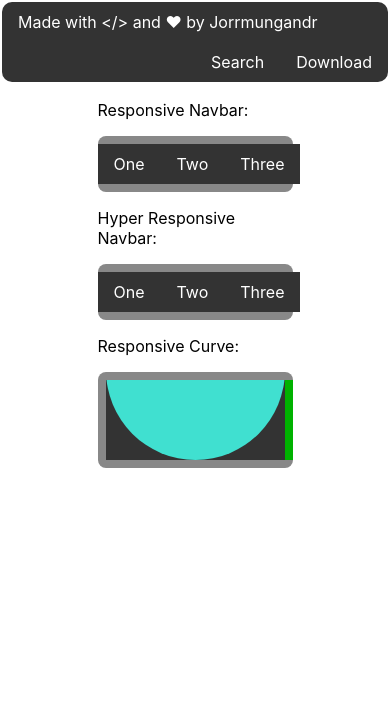
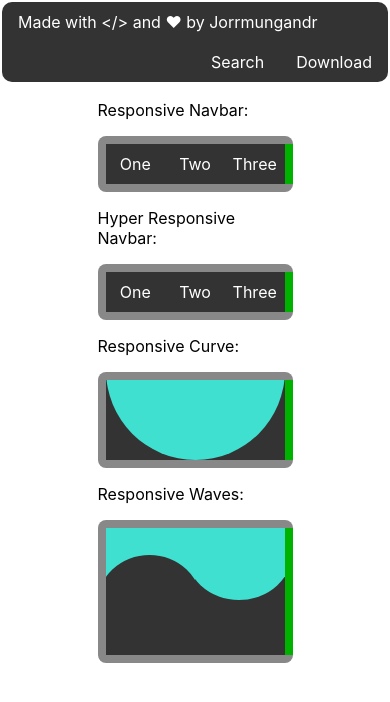
Before and after one commit to Jorrmungandr/the-responsive-scrolls, a React (Create React App) app: page / in a window 390 px wide. Shown: the top 702 px of the page. Built offline with nearby package versions, Linux system fonts and the light colour scheme.

Commit message:
Added div responsive Waves

```diff
--- a/src/App.js
+++ b/src/App.js
@@ -17,11 +17,16 @@ class ResponsiveContainer extends Component {
       eventX: event.clientX,
       eventY: event.clientY,
     });
-    if (this.state.isMouseDown) {
+    if (this.state.isMouseDown && this.state.eventTarget.className.split('-')[0] === 'right') {
       this.state.eventTarget.parentElement.parentElement.style.width = (this.state.eventX - (window.innerWidth / 4) + 'px');
       if (this.state.eventTarget.parentElement.id === 'hyper-responsive-navbar') {
         document.querySelector('#hyper-responsive-navbar').style.fontSize = (document.querySelector('.top-hyper-resizer').clientWidth * 2.5) / 100 + 'px';
       }
+    }
+    else if (this.state.isMouseDown && this.state.eventTarget.className.split('-')[0] === 'bottom') {
+      document.querySelector('.responsive-curve').style.height = (this.state.eventY - 302) + 'px';
+      console.log(document.querySelectorAll('.top-resizer')[2].scrollTop);
+      console.log(event.clientY);
     }
   }
 
@@ -29,23 +34,22 @@ class ResponsiveContainer extends Component {
     this.setState({
       isMouseDown: true,
       eventTarget: event.target,
-    })
-    console.log('mousedown');
+    });
   }
 
   handleMouseUp(event) {
     this.setState({
       isMouseDown: false,
     })
-    console.log('mouseup');
+    // console.log('mouseup');
   }
 
   render() {
     return (
       <div id="ette" onMouseUp={this.handleMouseUp.bind(this)} onMouseMove={this.handleResize.bind(this)}>
         <div class="responsive-container">
+          <p>Responsive Navbar:</p>
           <div>
-            <p>Responsive Navbar:</p>
             <div class="top-resizer"></div>
             <div class="responsive-navbar" id="standart-responsive-navbar">
               <div class="left-resizer"></div>
@@ -56,8 +60,8 @@ class ResponsiveContainer extends Component {
             </div>
             <div class="bottom-resizer"></div>
           </div>
+          <p>Hyper Responsive Navbar:</p>
           <div>
-            <p>Hyper Responsive Navbar:</p>
             <div class="top-resizer top-hyper-resizer"></div>
             <div class="responsive-navbar" id="hyper-responsive-navbar">
               <div class="left-resizer"></div>
@@ -68,13 +72,30 @@ class ResponsiveContainer extends Component {
             </div>
             <div class="bottom-resizer"></div>
           </div>
+          <p>Responsive Curve:</p>
           <div>
-            <p>Responsive Curve:</p>
             <div class="top-resizer"></div>
             <div class="responsive-curve">
               <div class="left-resizer"></div>
               <div class="curve-container">
                 <div id="curve"></div>
+              </div>
+              <div class="right-resizer" onMouseDown={this.handleMouseDown.bind(this)}></div>
+            </div>
+            <div class="bottom-resizer" onMouseDown={this.handleMouseDown.bind(this)}></div>
+          </div>
+          <p>Responsive Waves:</p>
+          <div>
+            <div class="top-resizer"></div>
+            <div class="responsive-waves">
+              <div class="left-resizer"></div>
+              <div class="waves-container">
+              <div id="wave1-wrapper">
+                <div id="wave1"></div>
+              </div>
+              <div id="wave2-wrapper">
+                <div id="wave2"></div>
+              </div>
               </div>
               <div class="right-resizer" onMouseDown={this.handleMouseDown.bind(this)}></div>
             </div>
--- a/src/App.scss
+++ b/src/App.scss
@@ -60,7 +60,8 @@ $turquoise-bg: #40e0d0;
     background-color: $navbar-bg;
     color: white;
     text-align: center;
-    padding: 10px 16px;
+    padding-top: 10px;
+    padding-bottom: 10px;
     flex: 1;
     &:hover {
       opacity: 0.7;
@@ -83,9 +84,9 @@ $directions: left, right, top, bottom;
       width: 100%;
       height: $resizer-width;
       @if($direction == top) {
-        @include directional-border-radius(10px, 0px, 10px, 0px)
+        @include directional-border-radius(10px, 0px, 10px, 0px);
       } @else {
-        @include directional-border-radius(0px, 10px, 0px, 10px)
+        @include directional-border-radius(0px, 10px, 0px, 10px);
       }
     }
   }
@@ -101,17 +102,64 @@ $directions: left, right, top, bottom;
     text-align: center;
     flex: 1;
     overflow: hidden;
-    &:hover {
-      opacity: 0.7;
-    }
   }
 }
-
 
 #curve {
   width:100%;
   height: 180px;
+  background-color: $turquoise-bg;
   @include directional-border-radius(0px, 100%, 0px, 100%);
-  background-color: $turquoise-bg;
   margin-top:-100px;
 }
+
+.responsive-waves {
+  display: flex;
+  background-color: $responsive-container-bg;
+  .waves-container {
+    position: relative;
+    background-color: $turquoise-bg;
+    color: white;
+    text-align: center;
+    flex: 1;
+    overflow: hidden;
+    justify-content: space-between;
+  }
+}
+
+#wave1-wrapper {
+  width: 55%;
+  height: 100px;
+  float: left;
+  overflow: hidden;
+  margin-top: 27px;
+  margin-left: -5%;
+}
+
+#wave2-wrapper {
+  width: 55%;
+  height: 155px;
+  float: right;
+  background-color: $navbar-bg;
+  overflow: hidden;
+  margin-top: -28px;
+  margin-right: -5%;
+}
+
+#wave1 {
+  position: relative;
+  width:107.5%;
+  height: 100px;
+  background-color: $navbar-bg;
+  @include directional-border-radius(60%, 0px, 60%, 0px);
+  float: left;
+}
+
+#wave2 {
+  position: relative;
+  width:110%;
+  float: right;
+  height: 100px;
+  background-color: $turquoise-bg;
+  @include directional-border-radius(0px, 60%, 0px, 60%);
+}
```
